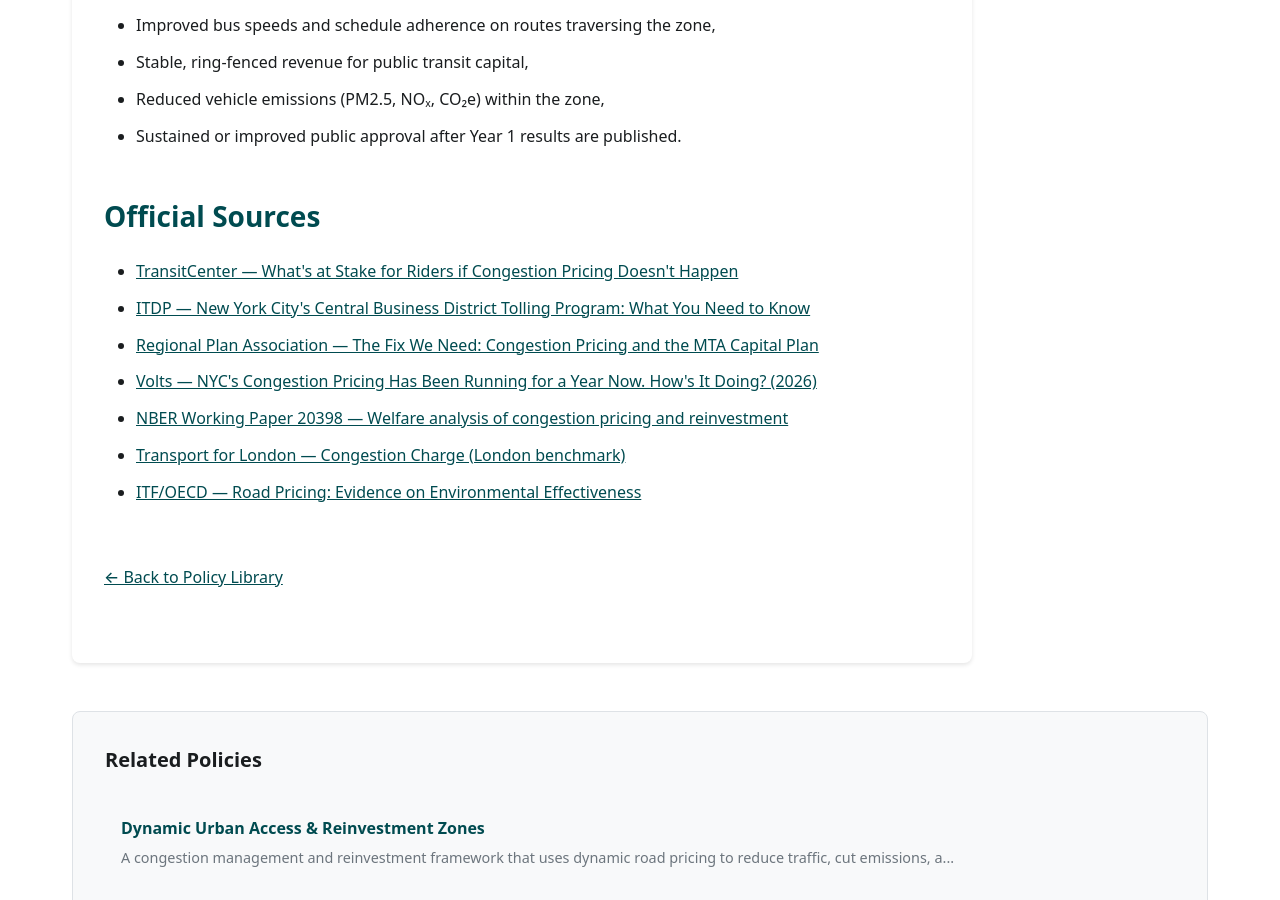
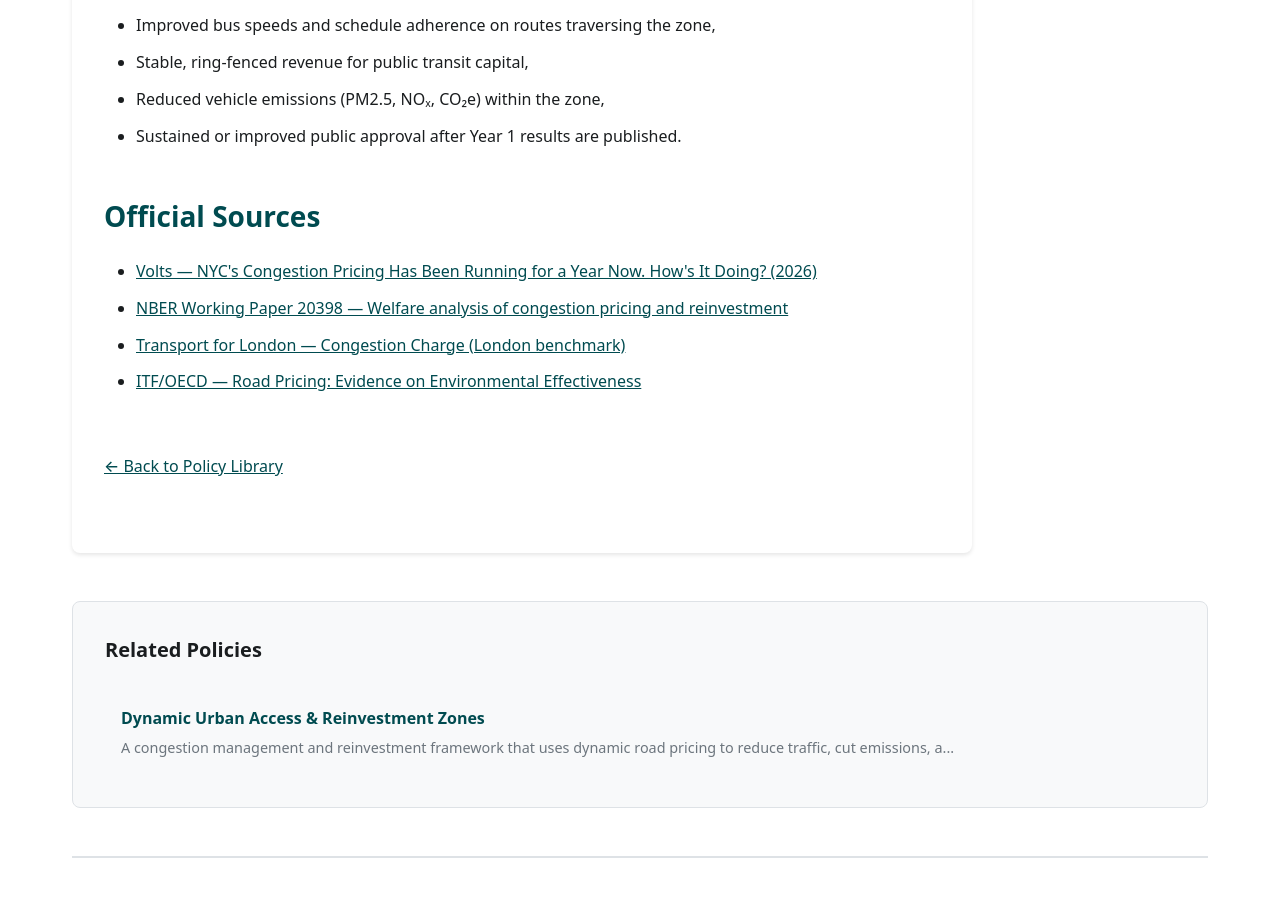
Before and after one commit to Open-Climate-Resilience-Policies/OCRP, a Jekyll site: the page built from _policies/congestion-pricing-nyc-model.md, in a window 1280 px wide and 900 px high, scrolled down 8809 px. Built offline with Jekyll 4.4.1, drawn with Linux system fonts in a browser that asks for light colours.

Commit message:
Fix 4 broken official_sources links and harden archive.org 404 handling
Agent-Logs-Url: https://github.com/Open-Climate-Resilience-Policies/OCRP/sessions/296c91e5-e725-4200-bb1c-ef085a74ea2a

Co-authored-by: mgifford <116832+mgifford@users.noreply.github.com>

```diff
--- a/_policies/congestion-pricing-nyc-model.md
+++ b/_policies/congestion-pricing-nyc-model.md
@@ -22,15 +22,6 @@ keywords:
   - "transit funding"
   - "traffic reduction"
 official_sources:
-  - url: "https://transitcenter.org/publication/whats-at-stake-for-riders-if-congestion-pricing-doesnt-happen/"
-    title: "TransitCenter — What's at Stake for Riders if Congestion Pricing Doesn't Happen"
-    accessed: "2026-04-20"
-  - url: "https://itdp.org/2021/03/08/new-york-citys-central-business-district-tolling-program/"
-    title: "ITDP — New York City's Central Business District Tolling Program: What You Need to Know"
-    accessed: "2026-04-20"
-  - url: "https://rpa.org/work/reports/the-fix-we-need"
-    title: "Regional Plan Association — The Fix We Need: Congestion Pricing and the MTA Capital Plan"
-    accessed: "2026-04-20"
   - url: "https://www.volts.wtf/p/nycs-congestion-pricing-has-been"
     title: "Volts — NYC's Congestion Pricing Has Been Running for a Year Now. How's It Doing? (2026)"
     accessed: "2026-04-18"
```
Also changed, not shown: _policies/wetlands.md (+2 -2 lines), scripts/check_link_results.py (+16 -1 lines).
